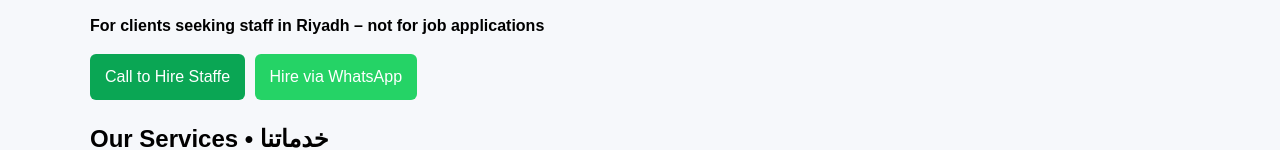
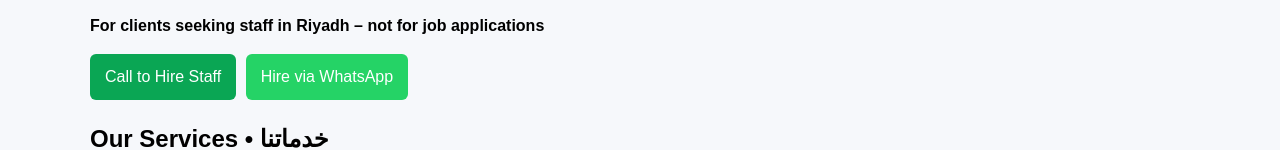
Before and after one commit to muchuisamuel8882-coder/Riyathcaregivers, a plain HTML site: page index.html in a window 1280 px wide. Shown: the part 166-316 px from the top of the page. Drawn offline with Linux system fonts and the light colour scheme.

Commit message:
Update index.html

```diff
--- a/index.html
+++ b/index.html
@@ -87,7 +87,7 @@
       <p><strong>For clients seeking staff in Riyadh – not for job applications</strong></p>
       <a href="tel:+966562669182" class="btn call"
    onclick="gtag('event', 'conversion', {'send_to': 'AW-17738543886/GT-NFPTRMDZ'});">
-   Call to Hire Staffe
+   Call to Hire Staff
 </a>
 
       <a href="https://wa.me/966562669182" class="btn whatsapp" target="_blank">Hire via WhatsApp</a>
```
